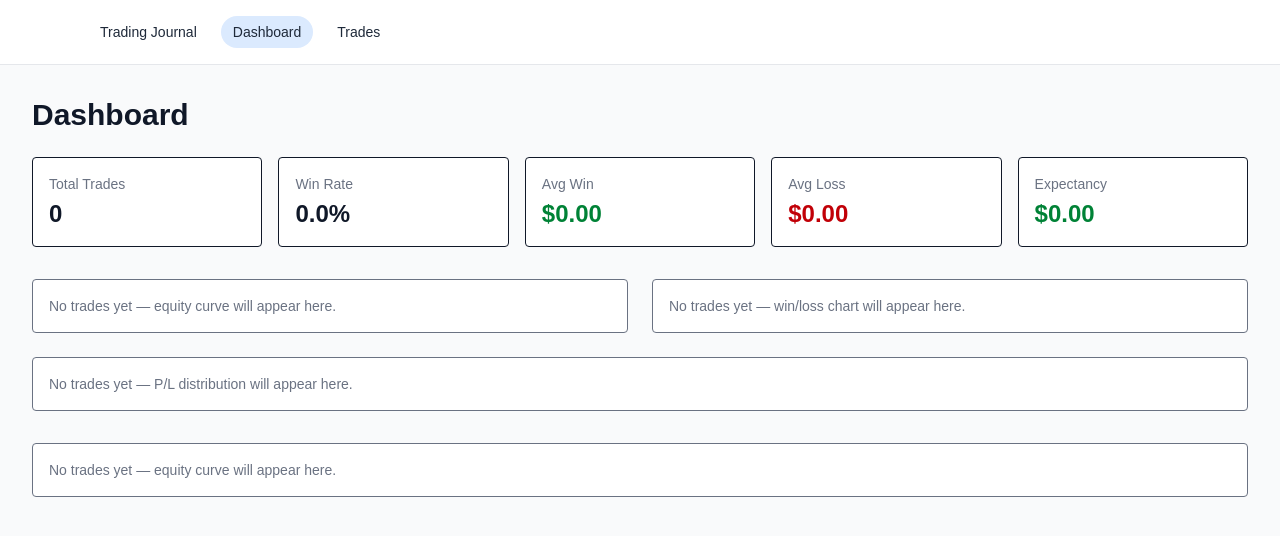
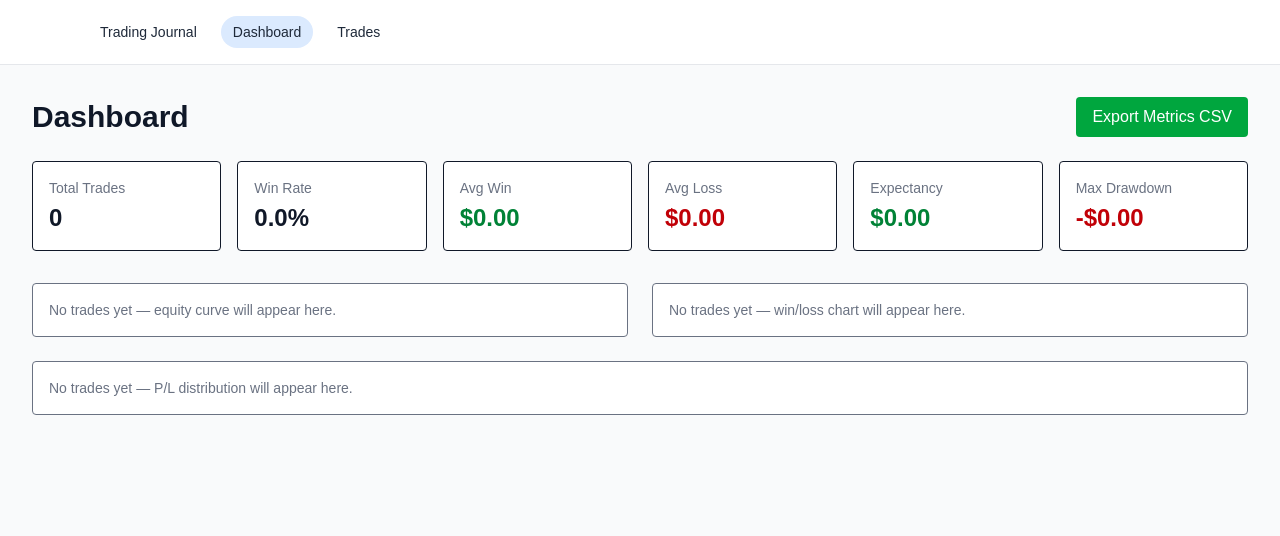
Before and after one commit to jorgemancipe/trading-journal, a Next.js app: page /dashboard in a window 1280 px wide. Shown: the top 536 px of the page. Built offline with nearby package versions, Linux system fonts and the light colour scheme.

Commit message:
Add CSV export functionality for dashboard metrics

```diff
--- a/app/dashboard/page.tsx
+++ b/app/dashboard/page.tsx
@@ -5,6 +5,8 @@ import { useTrades } from "../context/TradesContext";
 import EquityCurve from "../components/EquityCurve";
 import WinLossChart from "../components/WinLossChart";
 import PLHistogram from "../components/PLHistogram";
+
+/** Max Drawdown = biggest peak-to-trough drop in cumulative P/L */
 function calculateMaxDrawdown(trades: { profit: number }[]) {
   let equity = 0;
   let peak = 0;
@@ -26,6 +28,39 @@ function calculateMaxDrawdown(trades: { profit: number }[]) {
   return maxDrawdown;
 }
 
+/** Export dashboard metrics to CSV */
+function exportDashboardMetrics(metrics: {
+  totalTrades: number;
+  winRate: number;
+  avgWin: number;
+  avgLoss: number;
+  expectancy: number;
+  maxDrawdown: number;
+}) {
+  const rows = [
+    ["Metric", "Value"],
+    ["Total Trades", String(metrics.totalTrades)],
+    ["Win Rate (%)", metrics.winRate.toFixed(2)],
+    ["Average Win", metrics.avgWin.toFixed(2)],
+    ["Average Loss", metrics.avgLoss.toFixed(2)],
+    ["Expectancy", metrics.expectancy.toFixed(2)],
+    ["Max Drawdown", metrics.maxDrawdown.toFixed(2)],
+  ];
+
+  const csv = rows.map((r) => r.join(",")).join("\n");
+
+  const blob = new Blob([csv], { type: "text/csv;charset=utf-8;" });
+  const url = URL.createObjectURL(blob);
+
+  const link = document.createElement("a");
+  link.href = url;
+  link.download = "dashboard-metrics.csv";
+  document.body.appendChild(link);
+  link.click();
+  document.body.removeChild(link);
+
+  URL.revokeObjectURL(url);
+}
 
 export default function DashboardPage() {
   const { trades } = useTrades();
@@ -54,20 +89,33 @@ export default function DashboardPage() {
         : (winRate / 100) * avgWin +
           ((100 - winRate) / 100) * avgLoss;
 
+    const maxDrawdown = calculateMaxDrawdown(trades);
+
     return {
       totalTrades,
       winRate,
       avgWin,
       avgLoss,
       expectancy,
+      maxDrawdown,
     };
   }, [trades]);
 
   return (
     <main className="min-h-screen bg-gray-50 text-gray-900 p-8">
-      <h1 className="text-3xl font-bold mb-6">Dashboard</h1>
+      <div className="flex justify-between items-center mb-6">
+        <h1 className="text-3xl font-bold">Dashboard</h1>
 
-      <div className="grid grid-cols-1 sm:grid-cols-2 lg:grid-cols-5 gap-4">
+        <button
+          onClick={() => exportDashboardMetrics(metrics)}
+          className="px-4 py-2 bg-green-600 text-white rounded hover:bg-green-500 transition"
+        >
+          Export Metrics CSV
+        </button>
+      </div>
+
+      {/* Metrics */}
+      <div className="grid grid-cols-1 sm:grid-cols-2 lg:grid-cols-6 gap-4">
         <Metric label="Total Trades" value={metrics.totalTrades} />
         <Metric label="Win Rate" value={`${metrics.winRate.toFixed(1)}%`} />
         <Metric label="Avg Win" value={`$${metrics.avgWin.toFixed(2)}`} positive />
@@ -78,17 +126,22 @@ export default function DashboardPage() {
           positive={metrics.expectancy >= 0}
           negative={metrics.expectancy < 0}
         />
+        <Metric
+          label="Max Drawdown"
+          value={`-$${metrics.maxDrawdown.toFixed(2)}`}
+          negative
+        />
       </div>
+
+      {/* Top charts row */}
       <div className="mt-8 grid grid-cols-1 lg:grid-cols-2 gap-6">
-  <EquityCurve trades={trades} />
-  <WinLossChart trades={trades} />
-</div>
-   <div className="mt-6">
-  <PLHistogram trades={trades} />
-</div>
+        <EquityCurve trades={trades} />
+        <WinLossChart trades={trades} />
+      </div>
 
-      <div className="mt-8">
-        <EquityCurve trades={trades} />
+      {/* Histogram full width */}
+      <div className="mt-6">
+        <PLHistogram trades={trades} />
       </div>
     </main>
   );
@@ -110,11 +163,7 @@ function Metric({
       <div className="text-sm text-gray-500 mb-1">{label}</div>
       <div
         className={`text-2xl font-semibold ${
-          positive
-            ? "text-green-700"
-            : negative
-            ? "text-red-700"
-            : ""
+          positive ? "text-green-700" : negative ? "text-red-700" : ""
         }`}
       >
         {value}
```
